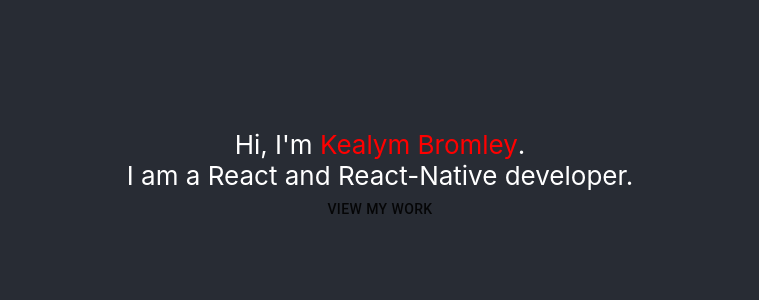
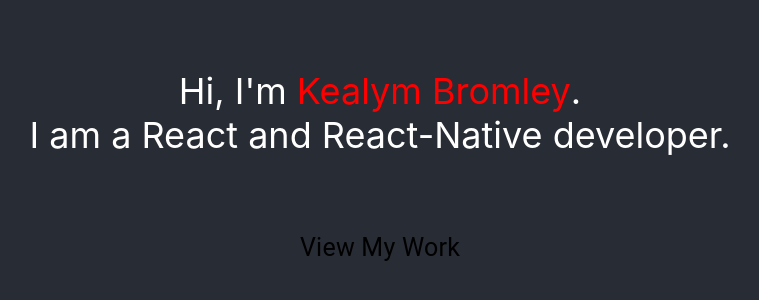
Before and after one commit to KealymB/KealymPortfolio, a React (Create React App) app: page / in a window 1280 px wide. Shown: the part 222-522 px from the top of the page, without its empty margins (260-1019 px from the left). Built offline with nearby package versions, Linux system fonts and the light colour scheme.

Commit message:
Implemented view work button

```diff
--- a/src/screens/Face.css
+++ b/src/screens/Face.css
@@ -5,7 +5,7 @@
   flex-direction: column;
   align-items: center;
   justify-content: center;
-  font-size: calc(10px + 2vmin);
+  font-size: calc(20px + 2vmin);
   color: white;
 }
 
@@ -17,3 +17,7 @@
 .Lead {
   display: inline-block;
 }
+
+.btn-Text {
+  display: inline-block;
+}
--- a/src/screens/Face.js
+++ b/src/screens/Face.js
@@ -1,34 +1,98 @@
-import './Face.css';
-import Button from '@material-ui/core/Button';
-import { makeStyles } from '@material-ui/core/styles';
+import "./Face.css";
+import React from "react";
+import { makeStyles } from "@material-ui/core/styles";
+import ButtonBase from "@material-ui/core/ButtonBase";
+import Typography from "@material-ui/core/Typography";
 
-const useStyles = makeStyles({
+const useStyles = makeStyles((theme) => ({
   root: {
-      background: 'linear-gradient(45deg, #FE6B8B 30%, #FF8E53 90%)',
-      border: 0,
-      borderRadius: 3,
-      boxShadow: '0 3px 5px 2px rgba(255, 105, 135, .3)',
-      color: 'white',
-      height: 48,
-      padding: '0 30px',
+    display: "flex",
+    flexWrap: "wrap",
+    minWidth: 300,
+    width: "100%",
   },
-  });
+  image: {
+    position: "relative",
+    height: 60,
+    marginTop: 50,
+    color: "black",
+    "&:hover, &$focusVisible": {
+      zIndex: 1,
+      "& $imageBackdrop": {
+        opacity: 0.15,
+      },
+      "& $imageMarked": {
+        opacity: 0,
+      },
+      "& $imageTitle": {
+        border: "4px solid currentColor",
+      },
+    },
+  },
+  focusVisible: {},
+  imageButton: {
+    position: "absolute",
+    left: 0,
+    right: 0,
+    top: 0,
+    bottom: 0,
+    display: "flex",
+    alignItems: "center",
+    justifyContent: "center",
+    color: theme.palette.common.white,
+  },
+  imageBackdrop: {
+    position: "absolute",
+    left: 0,
+    right: 0,
+    top: 0,
+    bottom: 0,
+    backgroundColor: theme.palette.common.black,
+    opacity: 0.4,
+    transition: theme.transitions.create("opacity"),
+  },
+  imageTitle: {
+    position: "relative",
+    padding: `${theme.spacing(2)}px ${theme.spacing(4)}px ${
+      theme.spacing(1) + 6
+    }px`,
+    display: "inline-block",
+    fontSize: 25,
+    width: 180,
+  },
+}));
 
 function Face(props) {
+  const classes = useStyles();
   return (
     <div className="Face">
       <header className="App-header">
         <div className="Lead">
           {props.start}
-            <div className="My-Name">
-                {props.name}
-            </div>
-            .
+          <div className="My-Name">{props.name}</div>.
         </div>
         {props.end}
-          <Button>
+        <div>
+          <ButtonBase
+            focusRipple
+            className={classes.image}
+            focusVisibleClassName={classes.focusVisible}
+            style={{
+              width: 245,
+              height: 80,
+            }}
+          >
+            <span className={classes.imageButton} className="btn-Text">
+              <Typography
+                component="span"
+                variant="subtitle1"
+                className={classes.imageTitle}
+              >
                 View My Work
-          </Button>
+              </Typography>
+            </span>
+          </ButtonBase>
+        </div>
       </header>
     </div>
   );
```
Also changed, not shown: src/App.js (+8 -4 lines). Lines whose indentation alone changed are shown as unchanged.
